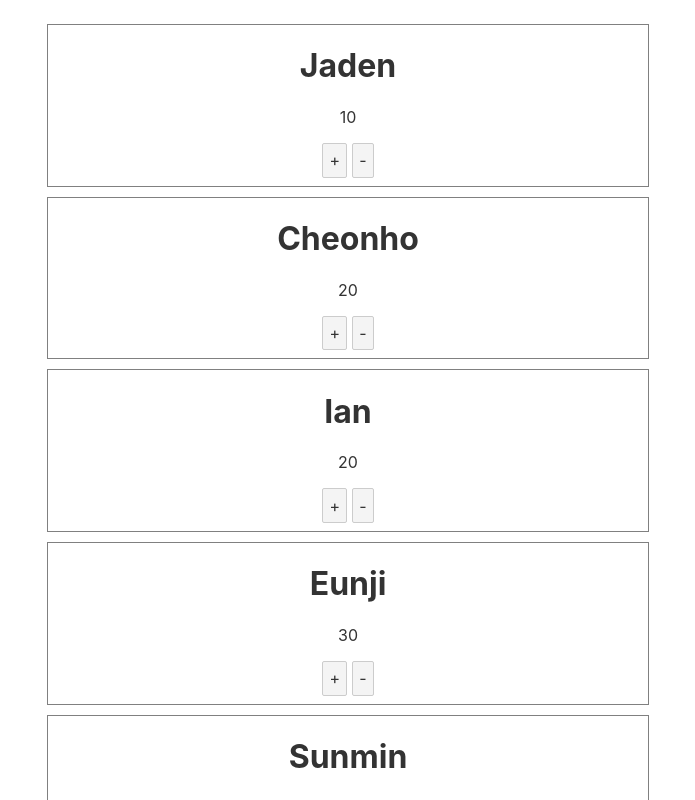
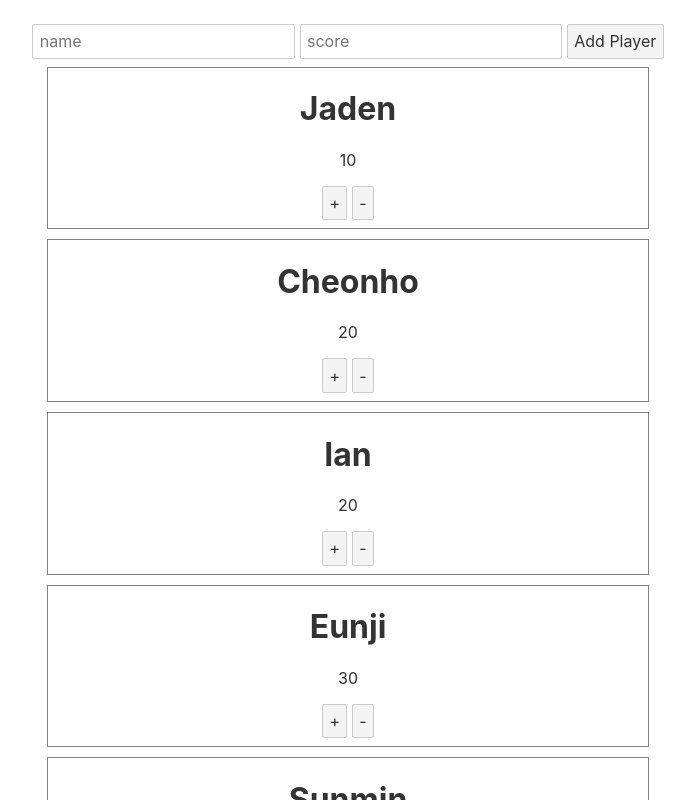
Before and after one commit to jadenLog/svelte-trial, a Svelte app: page / in a window 1280 px wide. Shown: the top 800 px of the page, without its empty margins (292-987 px from the left). Built offline with nearby package versions, Linux system fonts and the light colour scheme.

Commit message:
Implement [] Player 추가 액션 추가.
player를 추가하는 액션을 추가.

```diff
--- a/src/App.svelte
+++ b/src/App.svelte
@@ -1,7 +1,7 @@
 <script lang="ts">
 	import Player from './Player.svelte';
 
-	const players = [
+	let players = [
 		{
 			name: 'Jaden',
 			score: 10,
@@ -27,6 +27,36 @@
 			score: 50,
 		},
 	];
+
+	let newPlayer = {
+		name: '',
+		score: 0,
+	};
+
+	const handleNameChange = (event) => { // TODO: find event type
+		newPlayer = {
+			...newPlayer,
+			name: event.target.value,
+		};
+	};
+
+	const handleScoreChange = (event) => { // TODO: find event type
+		newPlayer = {
+			...newPlayer,
+			score: event.target.value,
+		};
+	};
+
+	const handleAddPlayer = () => {
+		players = [
+			...players,
+			newPlayer
+		];
+		newPlayer = {
+			name: '',
+			score: 0,
+		};
+	};
 </script>
 
 <style>
@@ -38,6 +68,9 @@
 </style>
 
 <main>
+	<input aria-label="name" type="text" placeholder="name" value={newPlayer.name} on:change={handleNameChange}/>
+	<input aria-label="score" type="number" placeholder="score" value={newPlayer.name} on:change={handleScoreChange}/>
+	<button type="button" on:click={handleAddPlayer}>Add Player</button>
 	{#each players as player}
 		<Player name={player.name} score={player.score} />
 	{/each}
```
